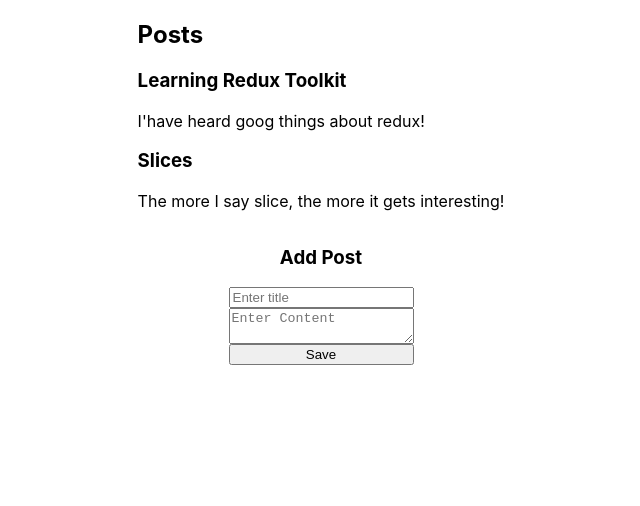
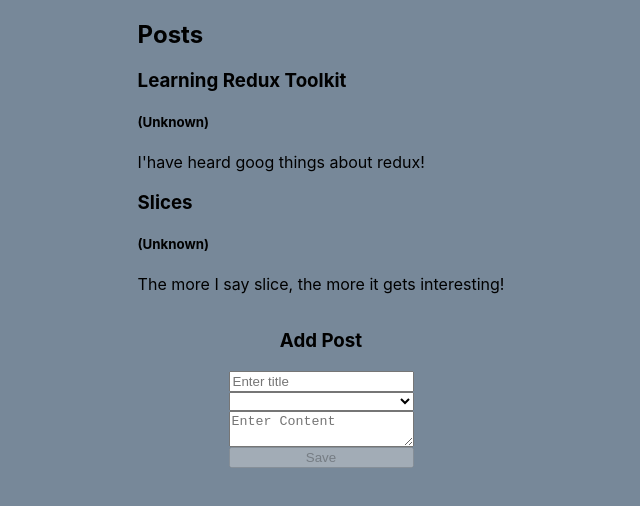
Before and after one commit to susilthapa/react-redux-toolkit, a React (Create React App) app: page / in a window 1280 px wide. Shown: the top 506 px of the page, without its empty margins (319-959 px from the left). Built offline with nearby package versions, Linux system fonts and the light colour scheme.

Commit message:
Users slice with users linked to posts

```diff
--- a/src/app/store.js
+++ b/src/app/store.js
@@ -2,10 +2,12 @@ import { configureStore } from "@reduxjs/toolkit";
 
 import counterReducer from "../features/counter/counterSlice";
 import postsReducer from "../features/posts/postsSlice";
+import usersReducer from "../features/users/usersSlice";
 
 export const store = configureStore({
   reducer: {
     counter: counterReducer,
     posts: postsReducer,
+    users: usersReducer,
   },
 });
--- a/src/features/posts/AddPostForm.js
+++ b/src/features/posts/AddPostForm.js
@@ -1,29 +1,38 @@
 import React, { useState } from "react";
-import { nanoid } from "@reduxjs/toolkit";
 
 import { addPost } from "./postsSlice";
-import { useDispatch } from "react-redux";
+import { useDispatch, useSelector } from "react-redux";
+import { selectAllUsers } from "../users/usersSlice";
 
 const AddPostForm = () => {
   const dispatch = useDispatch();
+  const users = useSelector(selectAllUsers);
 
   const [formData, setFormData] = useState({
     title: "",
     content: "",
+    userId: "",
   });
 
   const handleChange = (e) => {
     const { name, value } = e.target;
     setFormData({ ...formData, [name]: value });
   };
+  const canSave = formData.title && formData.content && formData.userId;
 
   const handleformSave = (e) => {
     e.preventDefault();
-    if (formData.title && formData.content) {
+    if (canSave) {
       dispatch(addPost(formData));
-      setFormData({ ...formData, title: "", content: "" });
+      setFormData({ title: "", content: "", userId: "" });
     }
   };
+
+  const userOptions = users.map((user) => (
+    <option key={user.id} value={user.id}>
+      {user.name}
+    </option>
+  ));
 
   return (
     <>
@@ -38,13 +47,19 @@ const AddPostForm = () => {
           onChange={handleChange}
           value={formData.title}
         />
+        <select name="userId" onChange={handleChange} value={formData.userId}>
+          <option value={""}></option>
+          {userOptions}
+        </select>
         <textarea
           name="content"
           placeholder="Enter Content"
           onChange={handleChange}
           value={formData.content}
         />
-        <button type="submit">Save</button>
+        <button type="submit" disabled={!canSave}>
+          Save
+        </button>
       </form>
     </>
   );
--- a/src/features/posts/PostsList.js
+++ b/src/features/posts/PostsList.js
@@ -2,13 +2,20 @@ import { useSelector } from "react-redux";
 
 import React from "react";
 import { selectAllPosts } from "./postsSlice";
+import { selectAllUsers } from "../users/usersSlice";
 
 const PostsList = () => {
   const posts = useSelector(selectAllPosts);
+  const users = useSelector(selectAllUsers);
 
   const renderPosts = posts.map((post) => (
     <article key={post.id}>
-      <h3>{post.title}</h3>
+      <div sx={{ display: "flex" }}>
+        <h3>{post.title}</h3>{" "}
+        <h5>
+          ({users.find(({ id }) => id === post.userId)?.name ?? "Unknown"})
+        </h5>
+      </div>
       <p>{post.content.substring(0, 100)}</p>
     </article>
   ));
--- a/src/features/posts/postsSlice.js
+++ b/src/features/posts/postsSlice.js
@@ -21,12 +21,13 @@ export const postsSlice = createSlice({
       reducer(state, action) {
         state.push(action.payload);
       },
-      prepare({ title, content }) {
+      prepare({ title, content, userId }) {
         return {
           payload: {
             id: nanoid(),
             title,
             content,
+            userId,
           },
         };
       },
--- /dev/null
+++ b/src/features/users/usersSlice.js
@@ -0,0 +1,24 @@
+import { createSlice } from "@reduxjs/toolkit";
+
+const initialState = [
+  {
+    id: "0",
+    name: "Dude Lebowski",
+  },
+  {
+    id: "2",
+    name: "Neil Young",
+  },
+];
+
+const usersSlice = createSlice({
+  name: "users",
+  initialState,
+  reducers: {},
+});
+
+// const export  {} = usersSlice.actions
+
+export const selectAllUsers = (state) => state.users;
+
+export default usersSlice.reducer;
--- a/src/index.css
+++ b/src/index.css
@@ -1,13 +1,14 @@
 body {
   margin: 0;
-  font-family: -apple-system, BlinkMacSystemFont, 'Segoe UI', 'Roboto', 'Oxygen',
-    'Ubuntu', 'Cantarell', 'Fira Sans', 'Droid Sans', 'Helvetica Neue',
+  font-family: -apple-system, BlinkMacSystemFont, "Segoe UI", "Roboto", "Oxygen",
+    "Ubuntu", "Cantarell", "Fira Sans", "Droid Sans", "Helvetica Neue",
     sans-serif;
   -webkit-font-smoothing: antialiased;
   -moz-osx-font-smoothing: grayscale;
+  background: lightslategray;
 }
 
 code {
-  font-family: source-code-pro, Menlo, Monaco, Consolas, 'Courier New',
+  font-family: source-code-pro, Menlo, Monaco, Consolas, "Courier New",
     monospace;
 }
```
